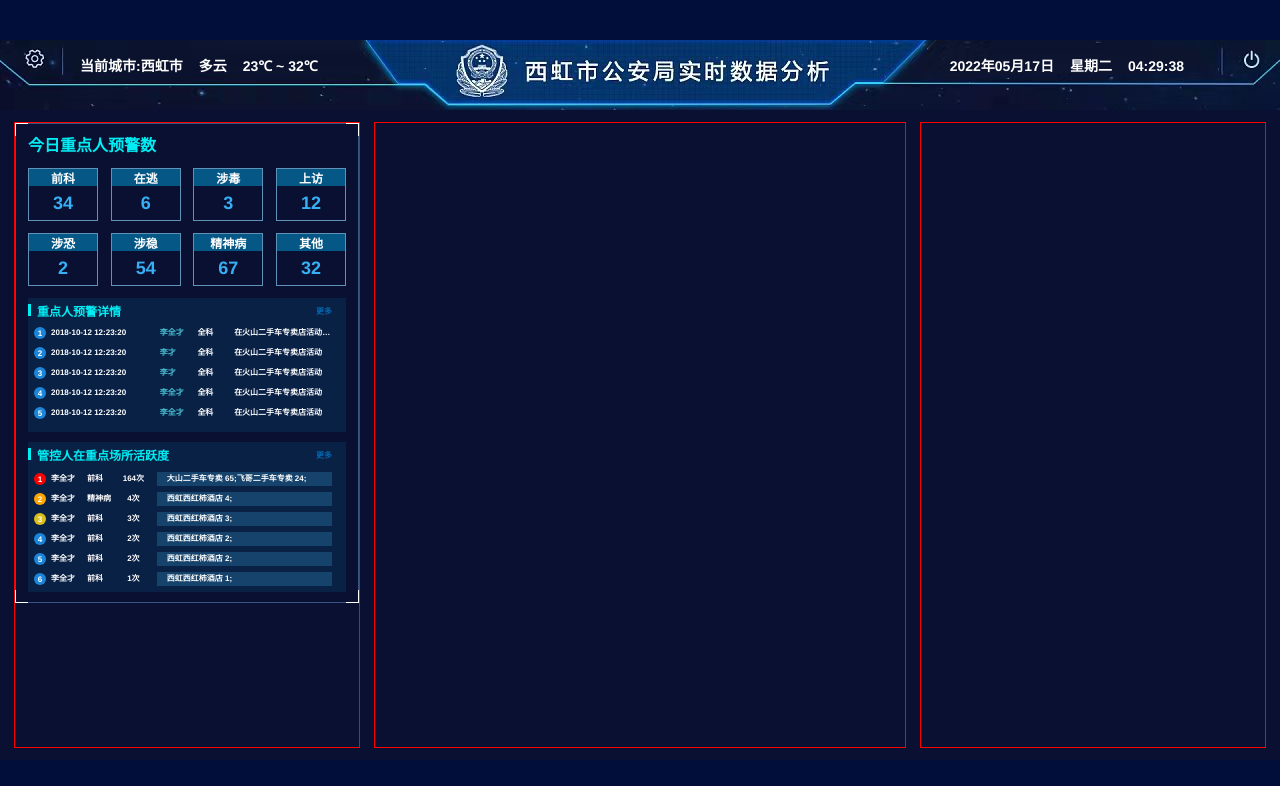
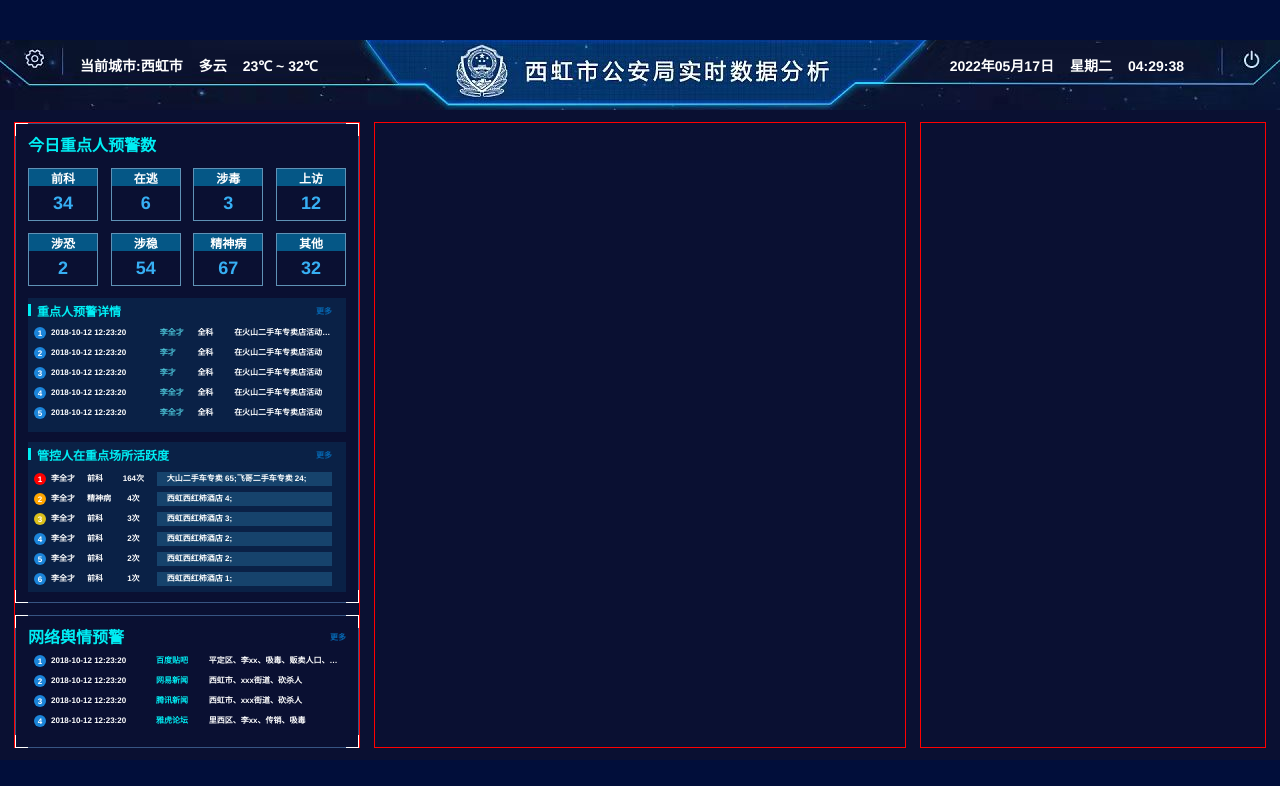
Before and after one commit to kehanhan/visualization, a Vue app: page / in a window 1280 px wide. Shown: the top 786 px of the page. Built offline with nearby package versions, Linux system fonts and the light colour scheme.

Commit message:
完成“网络舆情预警”组件

```diff
--- a/src/assets/styles/global.scss
+++ b/src/assets/styles/global.scss
@@ -32,8 +32,9 @@ ul {
       0 13px 0 -12px #375482, 0 -13px 0 -12px #375482;
   }
   .title {
-    display: block;
-    text-align: left;
+    display: flex;
+    justify-content: space-between;
+    align-items: center;
     color: $color-highlight;
     font-size: px(16);
   }
--- a/src/components/Home.vue
+++ b/src/components/Home.vue
@@ -1,7 +1,10 @@
 <template>
   <TopBar></TopBar>
   <main>
-    <section id="left"><TodayAlert></TodayAlert></section>
+    <section id="left">
+      <TodayAlert></TodayAlert>
+      <NetworkAlert></NetworkAlert>
+    </section>
     <section id="middle"></section>
     <section id="right"></section>
   </main>
@@ -10,6 +13,7 @@
 <script setup lang="ts">
 import TopBar from "./TopBar.vue";
 import TodayAlert from "./panels/TodayAlert.vue";
+import NetworkAlert from "./panels/NetworkAlert.vue";
 </script>
 
 <style lang="scss" scoped>
--- /dev/null
+++ b/src/components/panels/NetworkAlert.vue
@@ -0,0 +1,90 @@
+<template>
+  <div class="panel">
+    <header class="title">
+      <span>网络舆情预警</span>
+      <More></More>
+    </header>
+    <ol>
+      <li class="item" v-for="(item, index) in networkTop4" :key="index">
+        <span class="index">{{ index + 1 }}</span>
+        <span class="date">{{ item.date }}</span>
+        <span class="platform">{{ item.platform }}</span>
+        <span class="keyword">{{ item.keyword }}</span>
+      </li>
+    </ol>
+  </div>
+</template>
+
+<script setup lang="ts">
+import { ref } from "vue";
+import More from "../More.vue";
+const networkTop4 = ref([
+  {
+    date: "2018-10-12 12:23:20",
+    platform: "百度贴吧",
+    keyword: "平定区、李xx、吸毒、贩卖人口、盗窃商品",
+  },
+  {
+    date: "2018-10-12 12:23:20",
+    platform: "网易新闻",
+    keyword: "西虹市、xxx街道、砍杀人",
+  },
+  {
+    date: "2018-10-12 12:23:20",
+    platform: "腾讯新闻",
+    keyword: "西虹市、xxx街道、砍杀人",
+  },
+  {
+    date: "2018-10-12 12:23:20",
+    platform: "雅虎论坛",
+    keyword: "里西区、李xx、传销、吸毒",
+  },
+]);
+</script>
+
+<style lang="scss" scoped>
+.panel {
+  margin-top: px(12);
+  height: px(133);
+}
+ol {
+  margin: px(6);
+}
+.item {
+  display: flex;
+  font-size: px(8);
+  text-align: left;
+  white-space: nowrap;
+  align-items: center;
+  justify-content: space-between;
+  margin-bottom: px(6);
+  height: px(14);
+  line-height: px(14);
+  > span {
+    height: 100%;
+    overflow: hidden;
+    text-overflow: ellipsis;
+  }
+  .date {
+    padding-left: px(5);
+    flex: 2;
+  }
+  .platform {
+    flex: 1;
+    color: $color-highlight;
+  }
+  .keyword {
+    flex: 2.5;
+  }
+}
+.index {
+  display: block;
+  border-radius: 50%;
+  text-align: center;
+  min-width: px(12);
+  max-width: px(12);
+  max-height: px(12);
+  min-height: px(12);
+  background-color: #1b85da;
+}
+</style>
```
